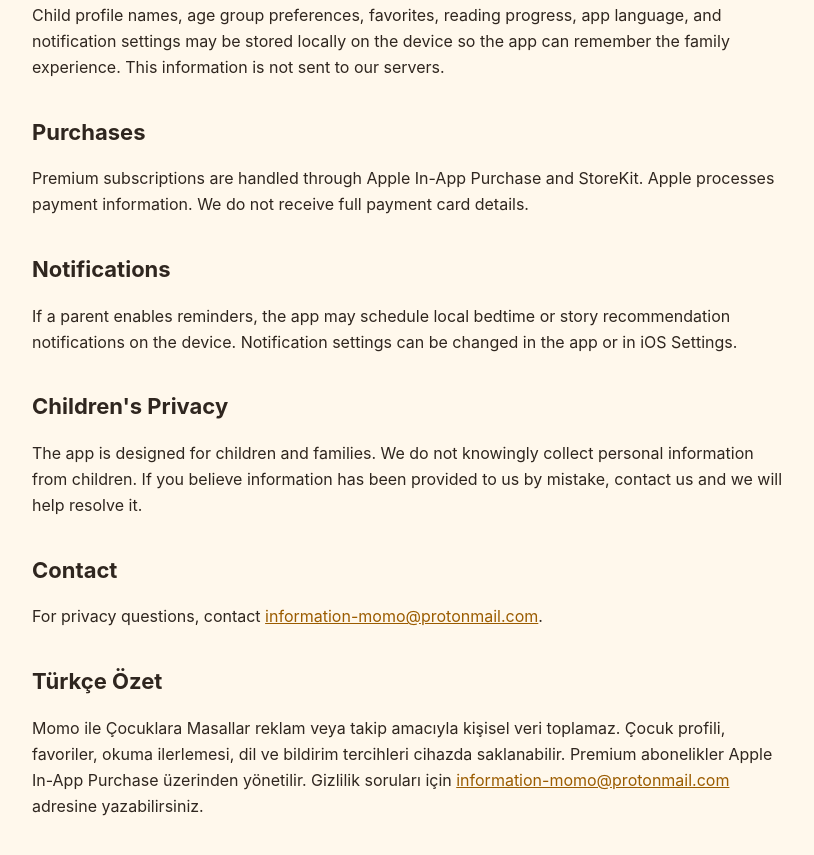
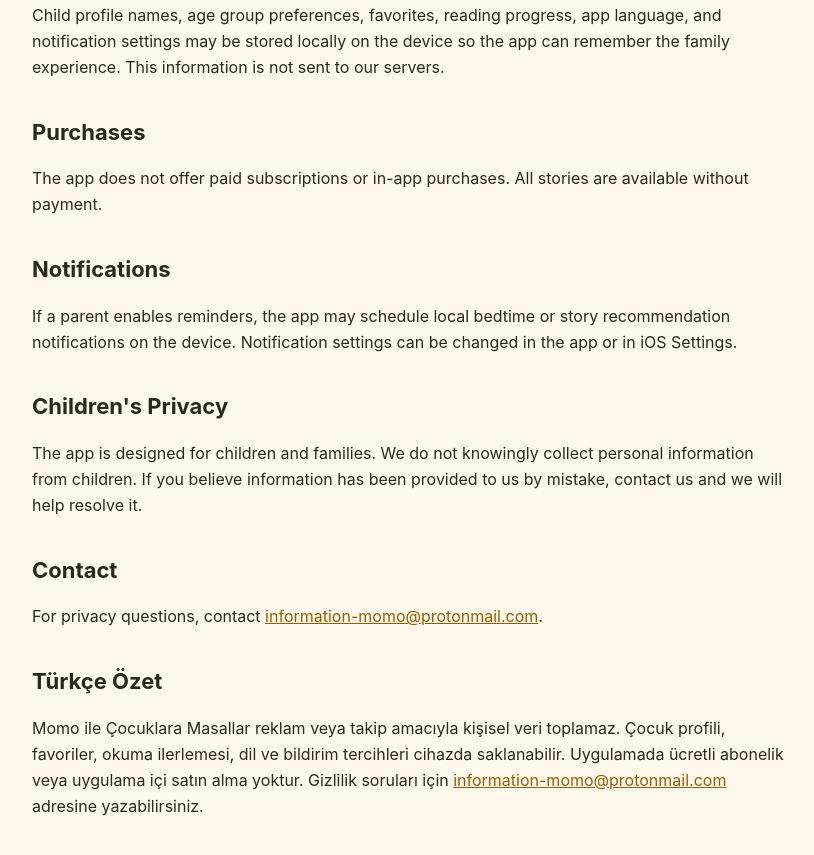
Before and after one commit to info-sup-app/info-sup-app.github.io, a plain HTML site: page privacy-policy.html in a window 1280 px wide. Shown: the part 491-1346 px from the top of the page, without its empty margins (228-1042 px from the left). Drawn offline with Linux system fonts and the light colour scheme.

Commit message:
Update privacy-policy.html

```diff
--- a/privacy-policy.html
+++ b/privacy-policy.html
@@ -37,7 +37,7 @@
     <p>Child profile names, age group preferences, favorites, reading progress, app language, and notification settings may be stored locally on the device so the app can remember the family experience. This information is not sent to our servers.</p>
 
     <h2>Purchases</h2>
-    <p>Premium subscriptions are handled through Apple In-App Purchase and StoreKit. Apple processes payment information. We do not receive full payment card details.</p>
+    <p>The app does not offer paid subscriptions or in-app purchases. All stories are available without payment.</p>
 
     <h2>Notifications</h2>
     <p>If a parent enables reminders, the app may schedule local bedtime or story recommendation notifications on the device. Notification settings can be changed in the app or in iOS Settings.</p>
@@ -49,7 +49,7 @@
     <p>For privacy questions, contact <a href="mailto:information-momo@protonmail.com">information-momo@protonmail.com</a>.</p>
 
     <h2>Türkçe Özet</h2>
-    <p>Momo ile Çocuklara Masallar reklam veya takip amacıyla kişisel veri toplamaz. Çocuk profili, favoriler, okuma ilerlemesi, dil ve bildirim tercihleri cihazda saklanabilir. Premium abonelikler Apple In-App Purchase üzerinden yönetilir. Gizlilik soruları için <a href="mailto:information-momo@protonmail.com">information-momo@protonmail.com</a> adresine yazabilirsiniz.</p>
+    <p>Momo ile Çocuklara Masallar reklam veya takip amacıyla kişisel veri toplamaz. Çocuk profili, favoriler, okuma ilerlemesi, dil ve bildirim tercihleri cihazda saklanabilir. Uygulamada ücretli abonelik veya uygulama içi satın alma yoktur. Gizlilik soruları için <a href="mailto:information-momo@protonmail.com">information-momo@protonmail.com</a> adresine yazabilirsiniz.</p>
   </main>
 </body>
 </html>
```
